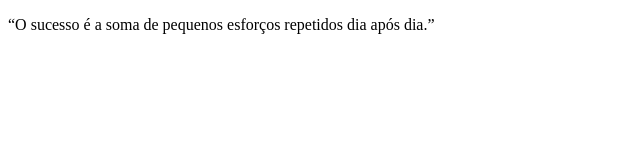
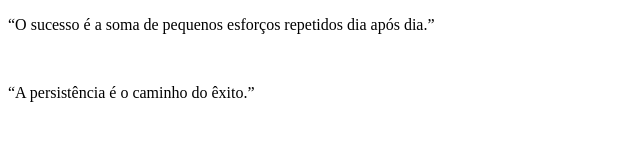
Before and after one commit to gsevirino/BootCamp_Dev_Jr, a plain HTML site: page index.html in a window 1280 px wide. Shown: the whole page, without its empty margins (0-640 px from the left). Drawn offline with Linux system fonts and the light colour scheme.

Commit message:
Frase Motivacional 2

```diff
--- a/index.html
+++ b/index.html
@@ -8,7 +8,8 @@
 </head>
 
 <body>
-    <p>“O sucesso é a soma de pequenos esforços repetidos dia após dia.”</p>
+    <p>“O sucesso é a soma de pequenos esforços repetidos dia após dia.”</p><br>
+    <p>“A persistência é o caminho do êxito.”</p>
 </body>
 
 </html>
```
